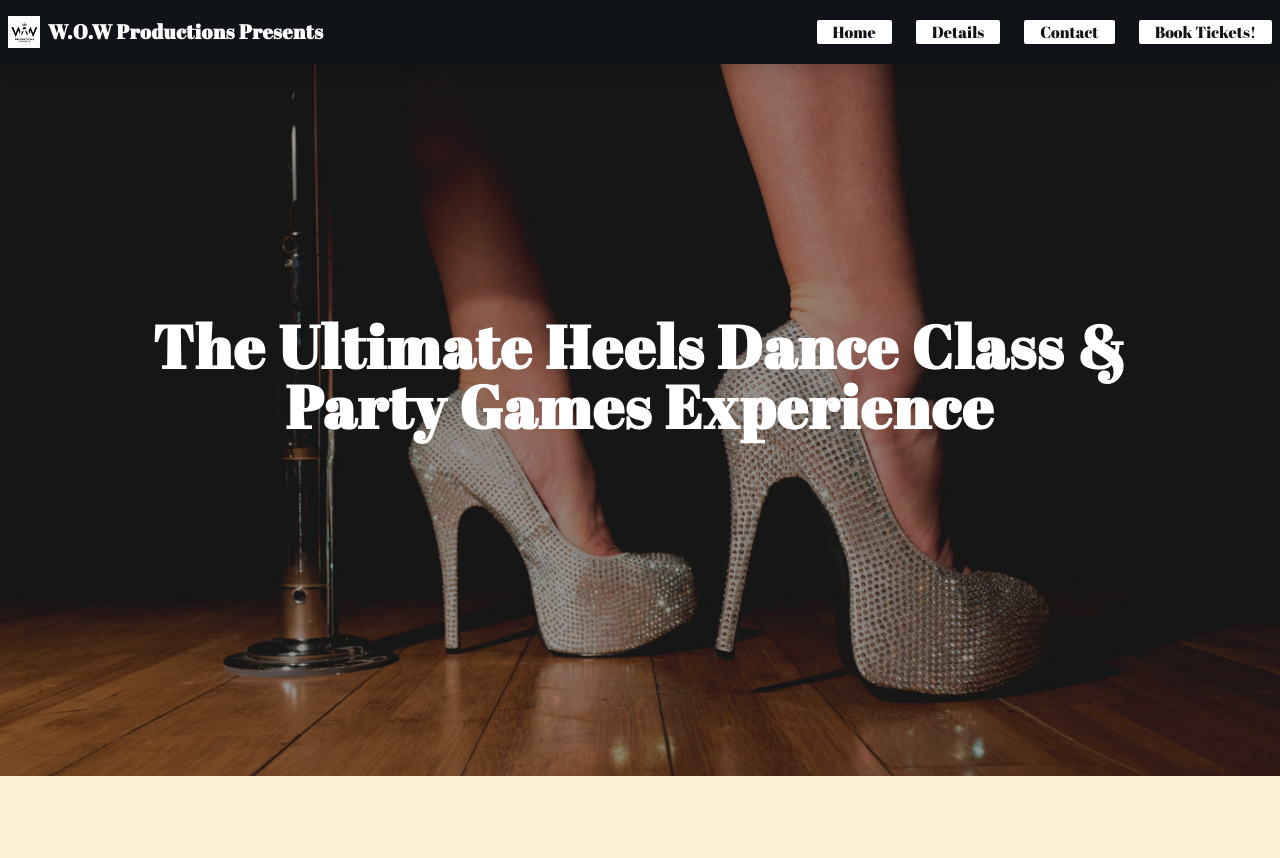
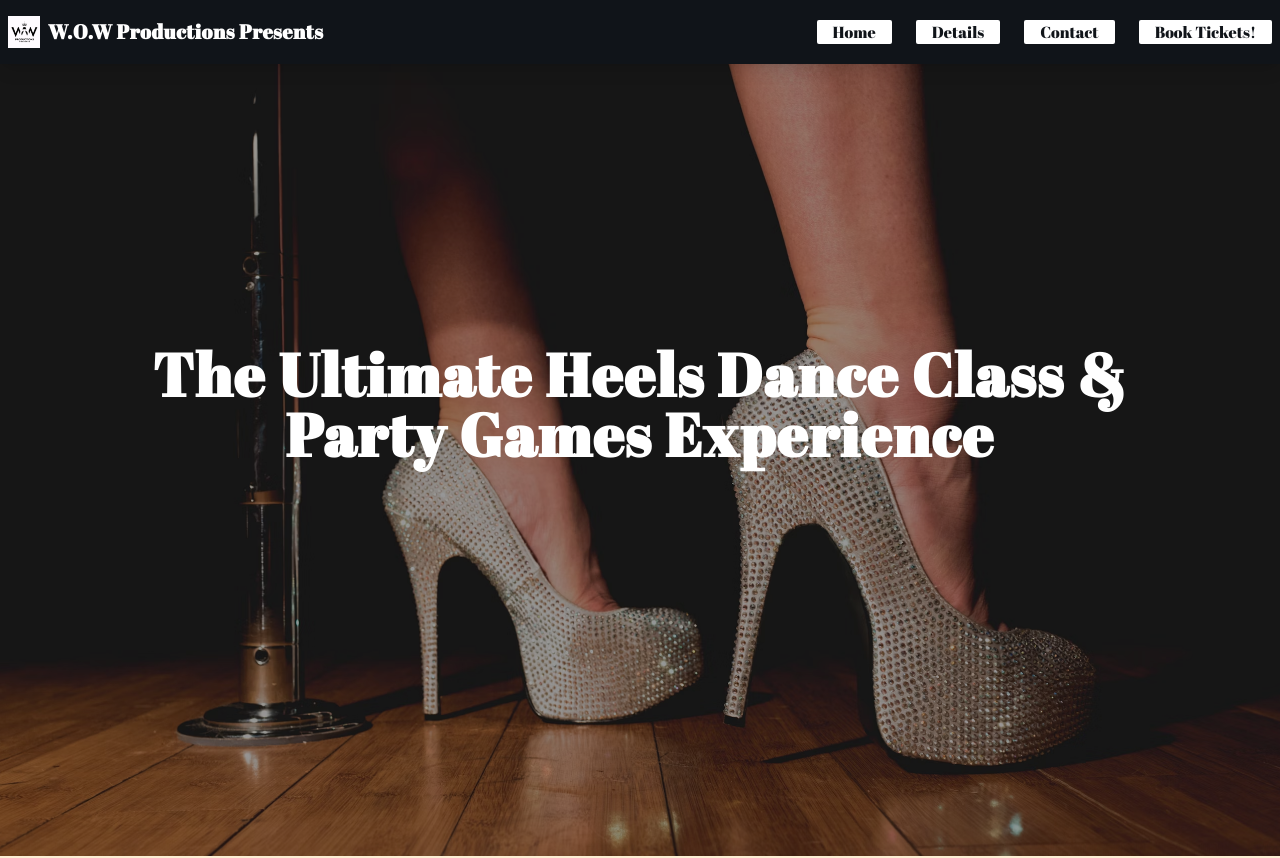
Before and after one commit to Keerthiprasanth/wow-productions-event, a React (Create React App) app: page / in a window 1280 px wide. Shown: the top 858 px of the page. Built offline with nearby package versions, Linux system fonts and the light colour scheme.

Commit message:
Updated hero image

```diff
--- a/src/components/Home.js
+++ b/src/components/Home.js
@@ -60,12 +60,17 @@ function Home() {
 
   return (
     <div>
-      <div id="hero" className="relative bg-customGreen-50">
-        <img src={heelDance3} alt="Heels Dance" className="w-full h-full" />
-        <h1 className="absolute inset-0 flex items-center justify-center text-white text-2xl md:text-6xl font-bold bg-black/40 p-8 md:pb-28 md:px-28 text-center tracking-wide">
+      <div id="hero" className="relative bg-customGreen-50 h-screen">
+        <img
+          src={heelDance3}
+          alt="Heels Dance"
+          className="w-full h-full object-cover object-[30%] md:w-full md:object-center"
+        />
+        <h1 className="absolute inset-0 flex items-center justify-center text-white text-4xl md:text-6xl font-bold bg-black/40 p-2 md:pb-28 md:px-28 text-center tracking-wide">
           The Ultimate Heels Dance Class & Party Games Experience
         </h1>
       </div>
+
       <div
         id="home"
         className="text-customGreen text-center p-2 md:p-8 relative bg-customGreen-50"
```
